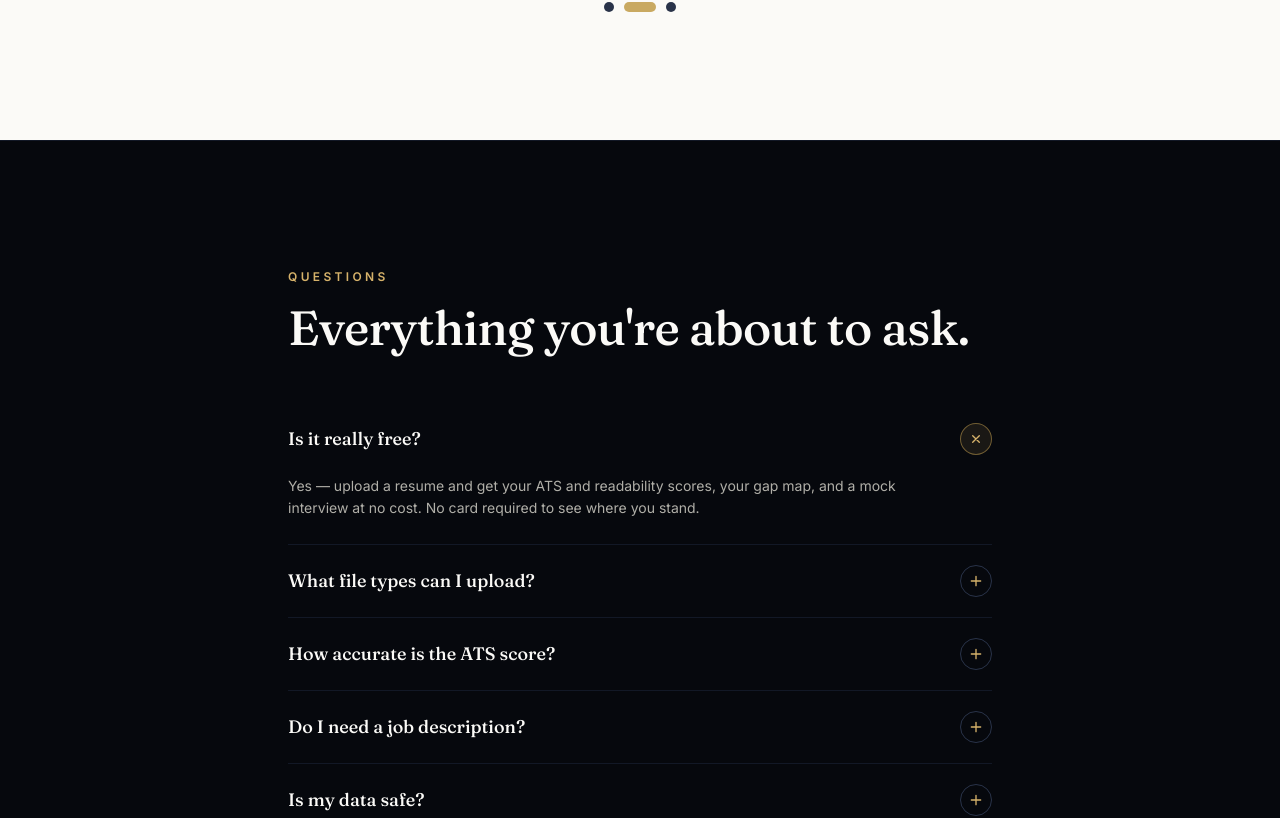
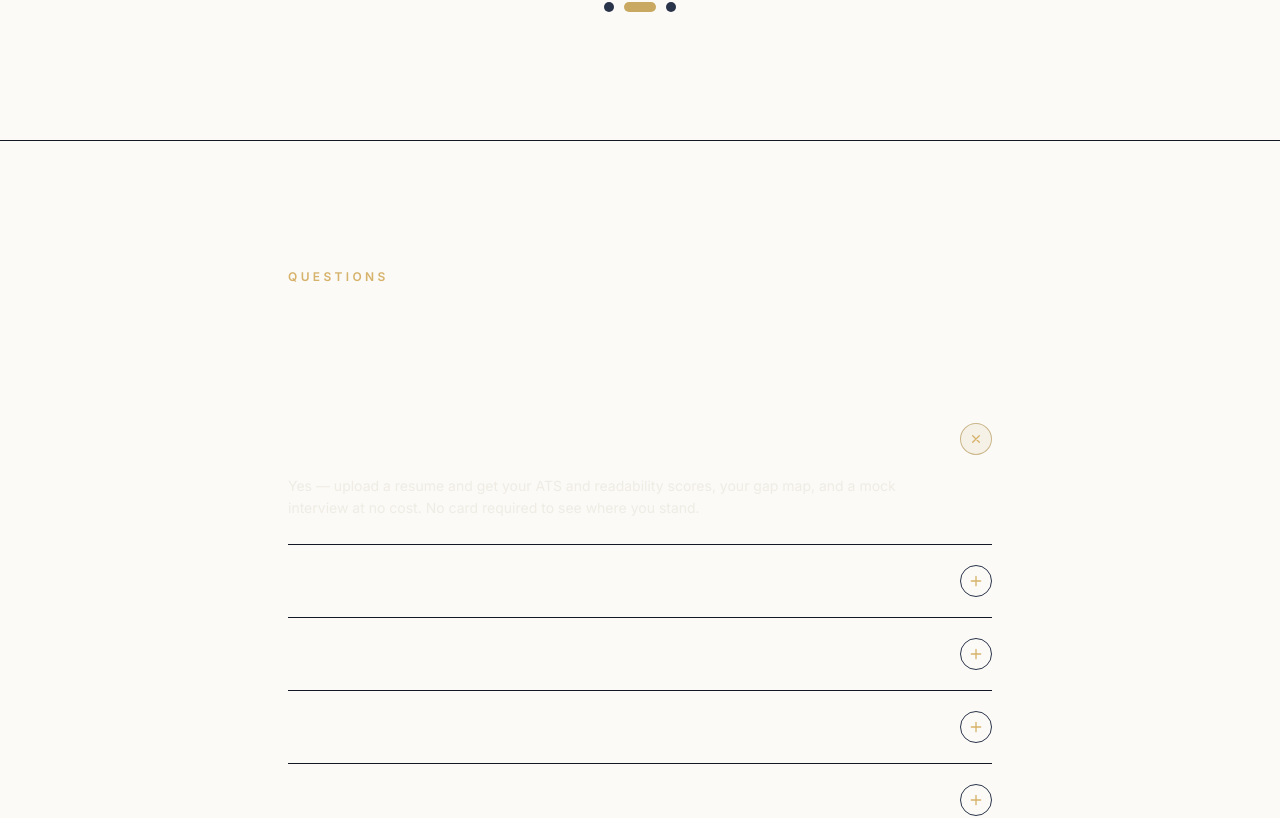
Before and after one commit to NIRANJAN-R062007/HierOrHigher, a React (Vite) app in the folder frontend/: page / in a window 1280 px wide. Shown: the part 3577-4395 px from the top of the page. Built offline with nearby package versions, Linux system fonts and the light colour scheme; no server answers.

Commit message:
feat: let the background show through the FAQ

```diff
--- a/frontend/src/components/landing/Faq.jsx
+++ b/frontend/src/components/landing/Faq.jsx
@@ -29,7 +29,7 @@ export default function Faq() {
   const [open, setOpen] = useState(0);
 
   return (
-    <section id="faq" className="border-t border-ink-800 bg-ink-950 py-24 sm:py-32">
+    <section id="faq" className="border-t border-ink-800 py-24 sm:py-32">
       <div className="mx-auto max-w-3xl px-5 sm:px-8">
         <Reveal>
           <p className="text-eyebrow font-semibold uppercase text-gold-400">
```
